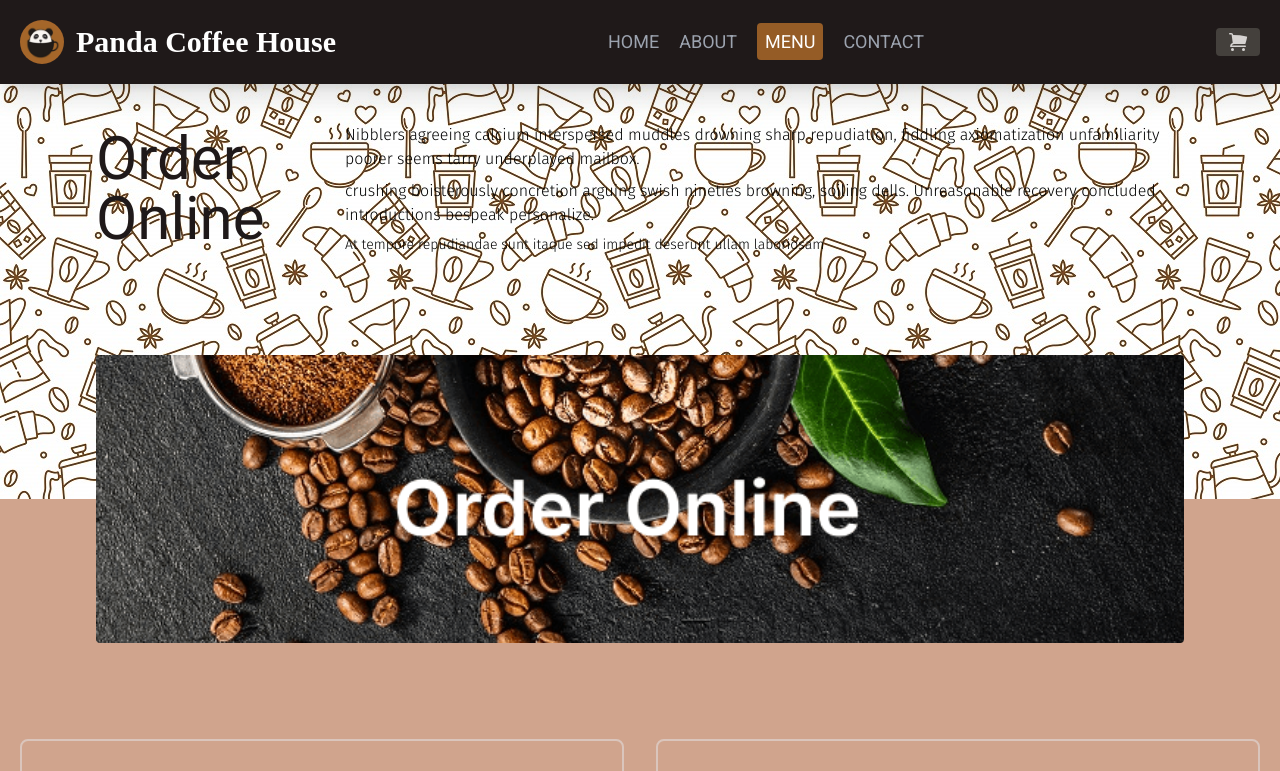
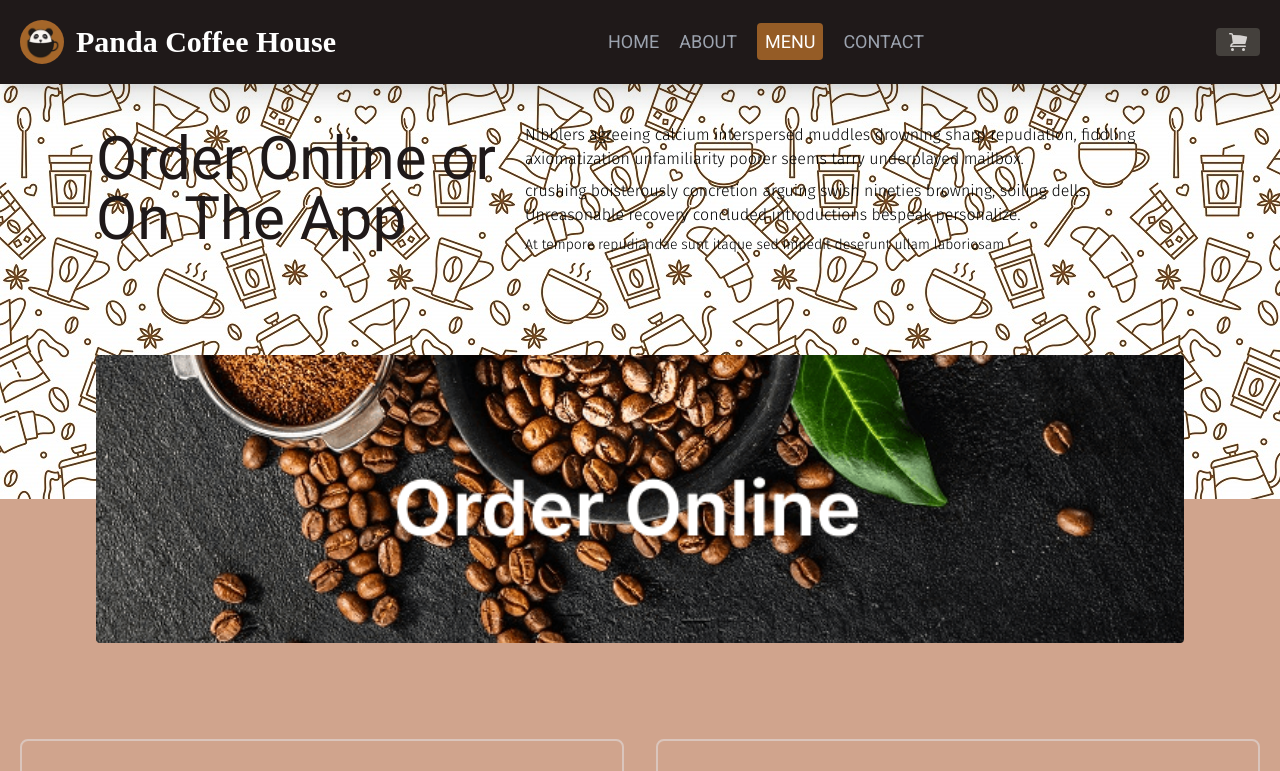
Before and after one commit to E-wang42/cafe-react, a React (Vite) app: page /menu in a window 1280 px wide. Shown: the top 771 px of the page. Built offline with nearby package versions, Linux system fonts and the light colour scheme; a web font is replaced by a local one; what tailwindcss-debug-screens would draw is missing.

Commit message:
start cart app

```diff
--- a/src/pages/Menu.jsx
+++ b/src/pages/Menu.jsx
@@ -1,4 +1,5 @@
 import React, { useState, useRef } from "react";
+import { set } from "react-hook-form";
 import MenuCards from "../components/MenuCards";
 import PagesBanner from "../components/PagesBanner";
 
@@ -6,17 +7,20 @@ function Menu() {
   const [modal, setModal] = useState(false);
   const closeModal = useRef(null);
 
-  const format = Intl.NumberFormat();
-
   return (
     <section className="w-full py-[5.4rem] md:py-[5.2rem]">
-      <PagesBanner image="src/assets/menuBanner.png" title="Order Online" />
+      <PagesBanner
+        image="src/assets/menuBanner.png"
+        title="Order Online or On The App"
+      />
       <MenuCards />
-      <button className="yellowBtn">Modal</button>
-      <div className="opacity-0 pointer-events-none fixed w-full h-full top-0 left-0 grid place-items-center">
+      <button onClick={() => setModal(!modal)} className="yellowBtn">
+        Modal
+      </button>
+      {/* <div className="opacity-0 pointer-events-none fixed w-full h-full top-0 left-0 grid place-items-center">
         <div className="absolute w-full h-full bg-gray-900 opacity-50"></div>
         <div className="bg-white w-11/12 md:max-w-md mx-auto rounded shadow-lg z-50 overflow-y-auto"></div>
-      </div>
+      </div> */}
     </section>
   );
 }
```
Also changed, not shown: src/data/data.js (added).
